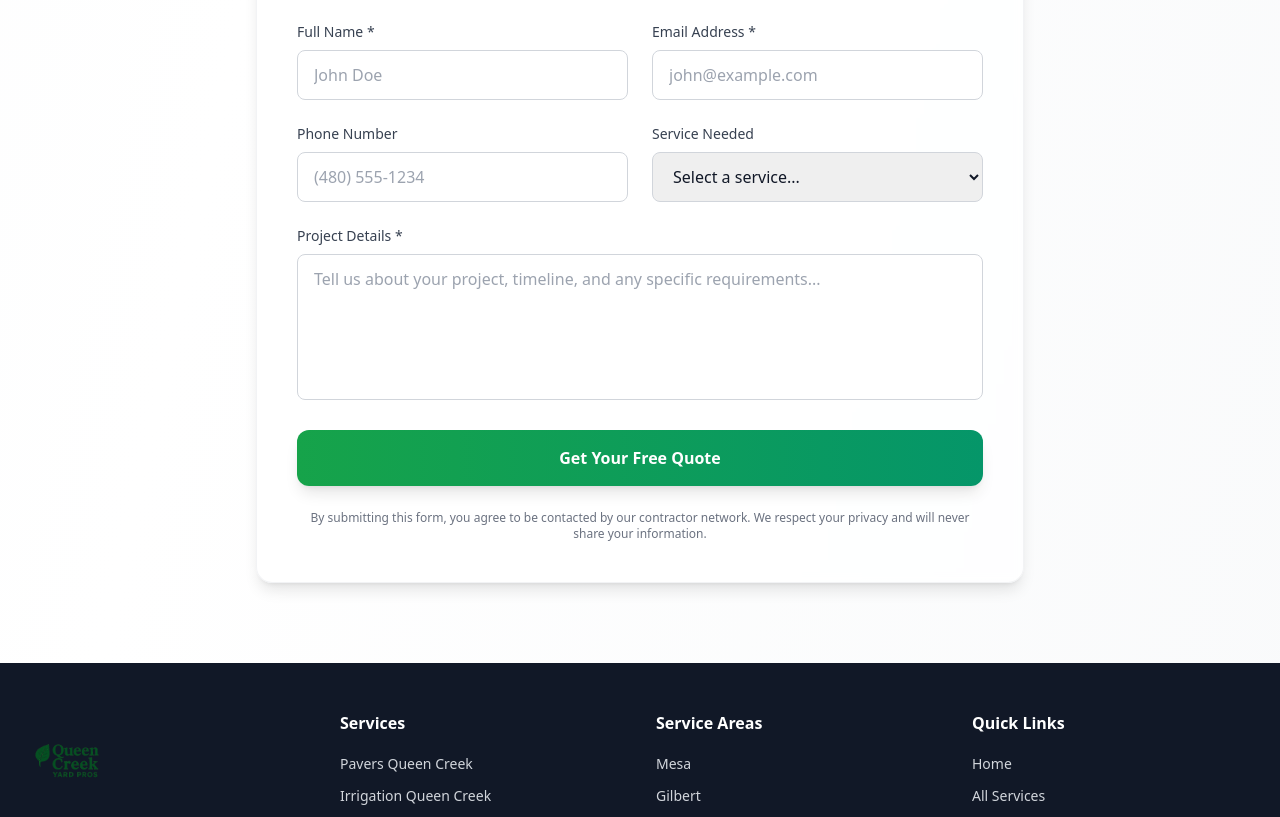
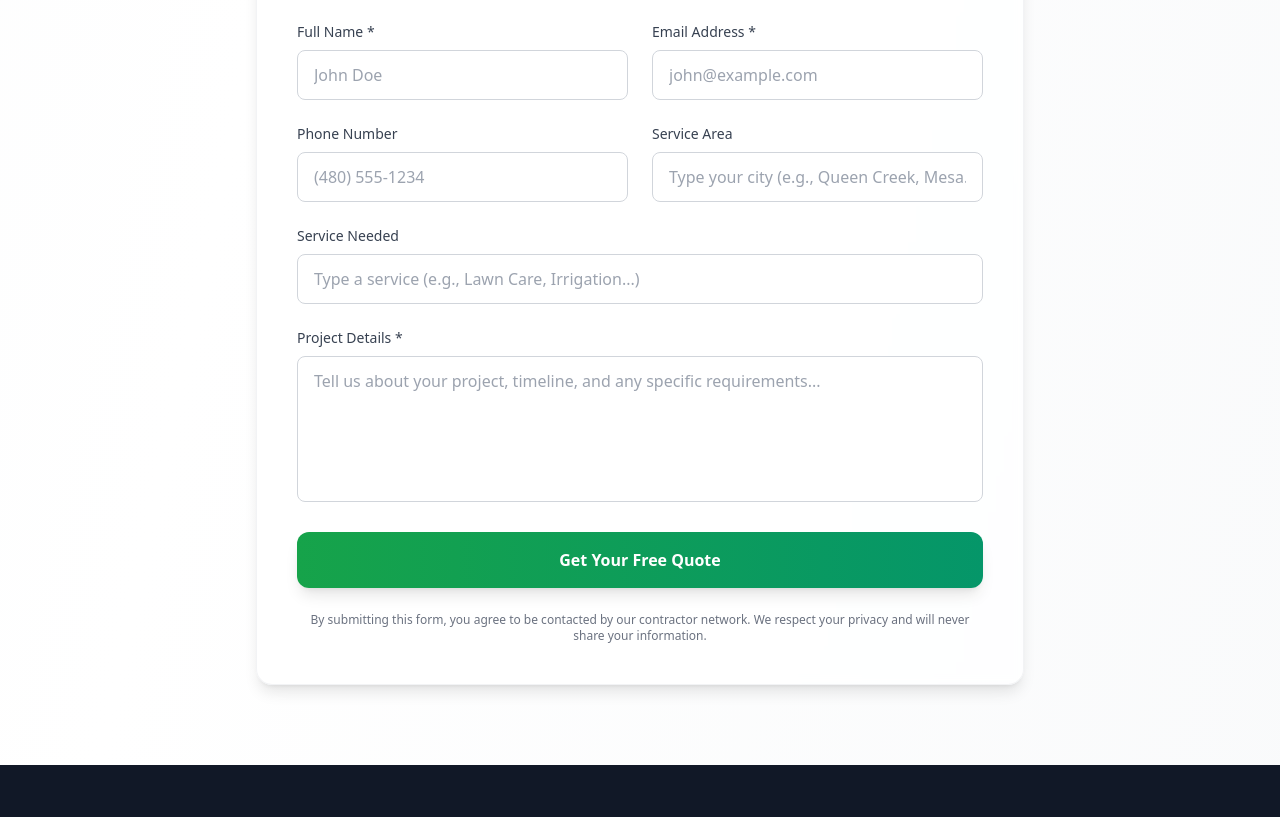
Before and after one commit to Masonba11/queen-creek-yard-pros, a Next.js app: page / in a window 1280 px wide. Shown: the part 4740-5557 px from the top of the page. Built offline with nearby package versions, Linux system fonts and the light colour scheme.

Commit message:
Fix contact form reactivity and add typeable autocomplete for services and service areas

```diff
--- a/components/ContactForm.tsx
+++ b/components/ContactForm.tsx
@@ -1,6 +1,16 @@
 "use client";
 
-import { useState } from "react";
+import { useState, useRef, useEffect } from "react";
+import { services } from "@/data/services";
+import { serviceAreas } from "@/data/serviceAreas";
+
+// Helper function to capitalize service names
+function capitalizeServiceName(name: string): string {
+  return name
+    .split(" ")
+    .map((word) => word.charAt(0).toUpperCase() + word.slice(1))
+    .join(" ");
+}
 
 export default function ContactForm() {
   const [formData, setFormData] = useState({
@@ -8,23 +18,89 @@ export default function ContactForm() {
     email: "",
     phone: "",
     service: "",
+    serviceArea: "",
     message: "",
   });
-  const [status, setStatus] = useState<
-    "idle" | "loading" | "success" | "error"
-  >("idle");
+  const [status, setStatus] = useState<"idle" | "loading" | "success" | "error">("idle");
   const [errorMessage, setErrorMessage] = useState("");
 
+  // Autocomplete states
+  const [serviceSuggestions, setServiceSuggestions] = useState<string[]>([]);
+  const [areaSuggestions, setAreaSuggestions] = useState<string[]>([]);
+  const [showServiceSuggestions, setShowServiceSuggestions] = useState(false);
+  const [showAreaSuggestions, setShowAreaSuggestions] = useState(false);
+  const serviceInputRef = useRef<HTMLInputElement>(null);
+  const areaInputRef = useRef<HTMLInputElement>(null);
+
+  const serviceNames = services.map((s) => capitalizeServiceName(s.name));
+  const areaNames = serviceAreas.map((a) => a.city);
+
   const handleChange = (
-    e: React.ChangeEvent<
-      HTMLInputElement | HTMLTextAreaElement | HTMLSelectElement
-    >
+    e: React.ChangeEvent<HTMLInputElement | HTMLTextAreaElement>
   ) => {
-    setFormData({
-      ...formData,
-      [e.target.name]: e.target.value,
-    });
+    const { name, value } = e.target;
+    setFormData((prev) => ({
+      ...prev,
+      [name]: value,
+    }));
+
+    // Handle service autocomplete
+    if (name === "service") {
+      if (value.length > 0) {
+        const filtered = serviceNames.filter((service) =>
+          service.toLowerCase().includes(value.toLowerCase())
+        );
+        setServiceSuggestions(filtered.slice(0, 5));
+        setShowServiceSuggestions(true);
+      } else {
+        setShowServiceSuggestions(false);
+      }
+    }
+
+    // Handle service area autocomplete
+    if (name === "serviceArea") {
+      if (value.length > 0) {
+        const filtered = areaNames.filter((area) =>
+          area.toLowerCase().includes(value.toLowerCase())
+        );
+        setAreaSuggestions(filtered.slice(0, 5));
+        setShowAreaSuggestions(true);
+      } else {
+        setShowAreaSuggestions(false);
+      }
+    }
   };
+
+  const selectService = (service: string) => {
+    setFormData((prev) => ({ ...prev, service }));
+    setShowServiceSuggestions(false);
+  };
+
+  const selectArea = (area: string) => {
+    setFormData((prev) => ({ ...prev, serviceArea: area }));
+    setShowAreaSuggestions(false);
+  };
+
+  // Close suggestions when clicking outside
+  useEffect(() => {
+    const handleClickOutside = (event: MouseEvent) => {
+      if (
+        serviceInputRef.current &&
+        !serviceInputRef.current.contains(event.target as Node)
+      ) {
+        setShowServiceSuggestions(false);
+      }
+      if (
+        areaInputRef.current &&
+        !areaInputRef.current.contains(event.target as Node)
+      ) {
+        setShowAreaSuggestions(false);
+      }
+    };
+
+    document.addEventListener("mousedown", handleClickOutside);
+    return () => document.removeEventListener("mousedown", handleClickOutside);
+  }, []);
 
   const handleSubmit = async (e: React.FormEvent) => {
     e.preventDefault();
@@ -45,6 +121,7 @@ export default function ContactForm() {
           email: formData.email,
           phone: formData.phone,
           service: formData.service,
+          service_area: formData.serviceArea,
           message: formData.message,
           from: formData.email,
         }),
@@ -59,19 +136,18 @@ export default function ContactForm() {
           email: "",
           phone: "",
           service: "",
+          serviceArea: "",
           message: "",
         });
+        setShowServiceSuggestions(false);
+        setShowAreaSuggestions(false);
       } else {
         setStatus("error");
-        setErrorMessage(
-          result.message || "Something went wrong. Please try again."
-        );
+        setErrorMessage(result.message || "Something went wrong. Please try again.");
       }
     } catch (error) {
       setStatus("error");
-      setErrorMessage(
-        "Network error. Please check your connection and try again."
-      );
+      setErrorMessage("Network error. Please check your connection and try again.");
     }
   };
 
@@ -112,7 +188,10 @@ export default function ContactForm() {
               Your request has been submitted successfully. We'll be in touch
               shortly to connect you with qualified contractors.
             </p>
-            <button onClick={() => setStatus("idle")} className="modern-button">
+            <button
+              onClick={() => setStatus("idle")}
+              className="modern-button"
+            >
               <span>Submit Another Request</span>
             </button>
           </div>
@@ -133,7 +212,7 @@ export default function ContactForm() {
                   required
                   value={formData.name}
                   onChange={handleChange}
-                  className="w-full px-4 py-3 rounded-lg border border-gray-300 focus:ring-2 focus:ring-green-500 focus:border-transparent transition-all duration-200"
+                  className="w-full px-4 py-3 rounded-lg border border-gray-300 focus:ring-2 focus:ring-green-500 focus:border-transparent transition-all duration-200 outline-none"
                   placeholder="John Doe"
                 />
               </div>
@@ -152,7 +231,7 @@ export default function ContactForm() {
                   required
                   value={formData.email}
                   onChange={handleChange}
-                  className="w-full px-4 py-3 rounded-lg border border-gray-300 focus:ring-2 focus:ring-green-500 focus:border-transparent transition-all duration-200"
+                  className="w-full px-4 py-3 rounded-lg border border-gray-300 focus:ring-2 focus:ring-green-500 focus:border-transparent transition-all duration-200 outline-none"
                   placeholder="john@example.com"
                 />
               </div>
@@ -172,40 +251,94 @@ export default function ContactForm() {
                   name="phone"
                   value={formData.phone}
                   onChange={handleChange}
-                  className="w-full px-4 py-3 rounded-lg border border-gray-300 focus:ring-2 focus:ring-green-500 focus:border-transparent transition-all duration-200"
+                  className="w-full px-4 py-3 rounded-lg border border-gray-300 focus:ring-2 focus:ring-green-500 focus:border-transparent transition-all duration-200 outline-none"
                   placeholder="(480) 555-1234"
                 />
               </div>
 
-              <div>
+              <div className="relative" ref={areaInputRef}>
+                <label
+                  htmlFor="serviceArea"
+                  className="block text-sm font-medium text-gray-700 mb-2"
+                >
+                  Service Area
+                </label>
+                <input
+                  type="text"
+                  id="serviceArea"
+                  name="serviceArea"
+                  value={formData.serviceArea}
+                  onChange={handleChange}
+                  onFocus={() => {
+                    if (formData.serviceArea.length > 0) {
+                      const filtered = areaNames.filter((area) =>
+                        area.toLowerCase().includes(formData.serviceArea.toLowerCase())
+                      );
+                      setAreaSuggestions(filtered.slice(0, 5));
+                      setShowAreaSuggestions(true);
+                    }
+                  }}
+                  className="w-full px-4 py-3 rounded-lg border border-gray-300 focus:ring-2 focus:ring-green-500 focus:border-transparent transition-all duration-200 outline-none"
+                  placeholder="Type your city (e.g., Queen Creek, Mesa...)"
+                  autoComplete="off"
+                />
+                {showAreaSuggestions && areaSuggestions.length > 0 && (
+                  <div className="absolute z-50 w-full mt-1 bg-white border border-gray-200 rounded-lg shadow-lg max-h-48 overflow-y-auto">
+                    {areaSuggestions.map((area, index) => (
+                      <button
+                        key={index}
+                        type="button"
+                        onClick={() => selectArea(area)}
+                        className="w-full text-left px-4 py-2 hover:bg-green-50 transition-colors first:rounded-t-lg last:rounded-b-lg"
+                      >
+                        {area}
+                      </button>
+                    ))}
+                  </div>
+                )}
+              </div>
+            </div>
+
+            <div className="relative" ref={serviceInputRef}>
               <label
                 htmlFor="service"
                 className="block text-sm font-medium text-gray-700 mb-2"
               >
                 Service Needed
               </label>
-                <select
+              <input
+                type="text"
                 id="service"
                 name="service"
                 value={formData.service}
                 onChange={handleChange}
-                  className="w-full px-4 py-3 rounded-lg border border-gray-300 focus:ring-2 focus:ring-green-500 focus:border-transparent transition-all duration-200"
+                onFocus={() => {
+                  if (formData.service.length > 0) {
+                    const filtered = serviceNames.filter((service) =>
+                      service.toLowerCase().includes(formData.service.toLowerCase())
+                    );
+                    setServiceSuggestions(filtered.slice(0, 5));
+                    setShowServiceSuggestions(true);
+                  }
+                }}
+                className="w-full px-4 py-3 rounded-lg border border-gray-300 focus:ring-2 focus:ring-green-500 focus:border-transparent transition-all duration-200 outline-none"
+                placeholder="Type a service (e.g., Lawn Care, Irrigation...)"
+                autoComplete="off"
+              />
+              {showServiceSuggestions && serviceSuggestions.length > 0 && (
+                <div className="absolute z-50 w-full mt-1 bg-white border border-gray-200 rounded-lg shadow-lg max-h-48 overflow-y-auto">
+                  {serviceSuggestions.map((service, index) => (
+                    <button
+                      key={index}
+                      type="button"
+                      onClick={() => selectService(service)}
+                      className="w-full text-left px-4 py-2 hover:bg-green-50 transition-colors first:rounded-t-lg last:rounded-b-lg"
                     >
-                  <option value="">Select a service...</option>
-                  <option value="Lawn Care">Lawn Care</option>
-                  <option value="Irrigation">Irrigation</option>
-                  <option value="Hardscaping">Hardscaping</option>
-                  <option value="Landscape Design">Landscape Design</option>
-                  <option value="Artificial Turf">Artificial Turf</option>
-                  <option value="Tree Trimming">Tree Trimming</option>
-                  <option value="Yard Cleanup">Yard Cleanup</option>
-                  <option value="Weed Control">Weed Control</option>
-                  <option value="Landscape Lighting">Landscape Lighting</option>
-                  <option value="Yard Maintenance">Yard Maintenance</option>
-                  <option value="Landscape Rock">Landscape Rock</option>
-                  <option value="Other">Other</option>
-                </select>
+                      {service}
+                    </button>
+                  ))}
                 </div>
+              )}
             </div>
 
             <div>
@@ -222,7 +355,7 @@ export default function ContactForm() {
                 rows={5}
                 value={formData.message}
                 onChange={handleChange}
-                className="w-full px-4 py-3 rounded-lg border border-gray-300 focus:ring-2 focus:ring-green-500 focus:border-transparent transition-all duration-200 resize-none"
+                className="w-full px-4 py-3 rounded-lg border border-gray-300 focus:ring-2 focus:ring-green-500 focus:border-transparent transition-all duration-200 resize-none outline-none"
                 placeholder="Tell us about your project, timeline, and any specific requirements..."
               />
             </div>
```
Lines whose indentation alone changed are shown as unchanged.
